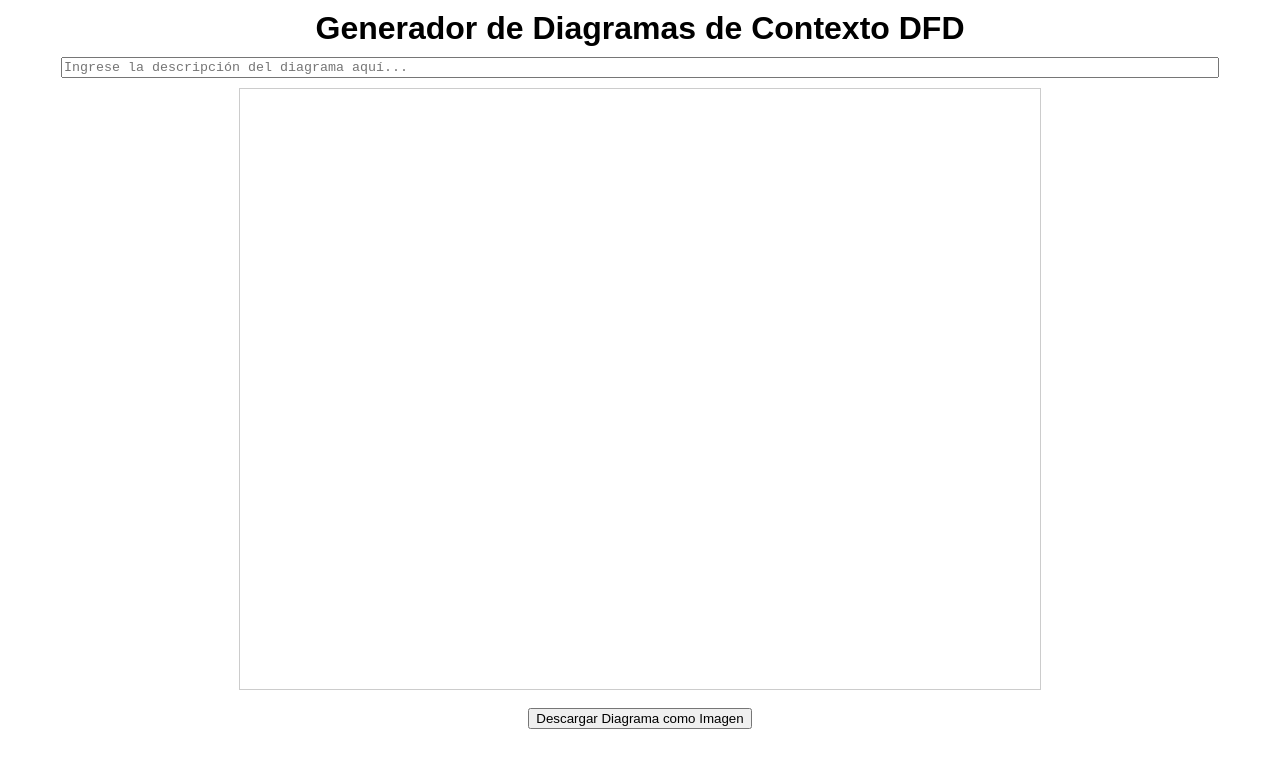
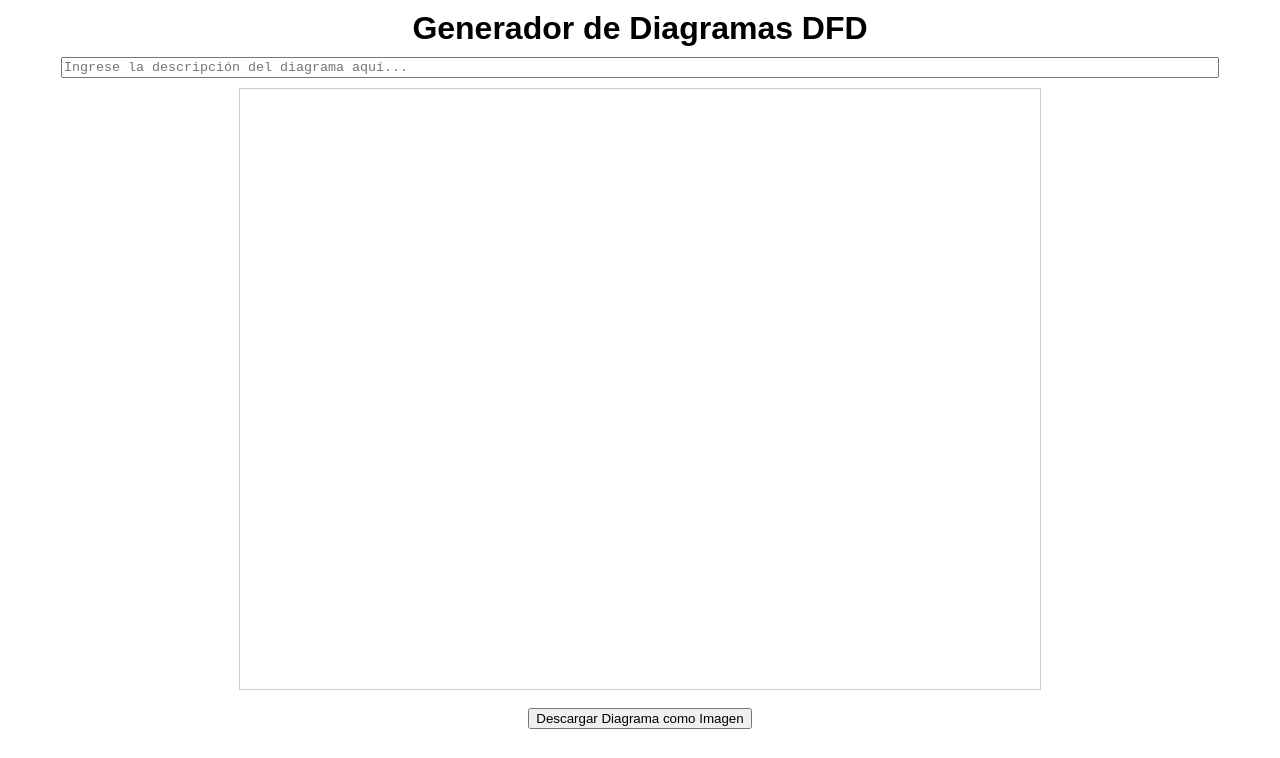
Before and after one commit to DavidValenciaX/dfd_diagrams_cytoscape, a plain HTML site: page index.html in a window 1280 px wide. Shown: the top 758 px of the page. Drawn offline with Linux system fonts and the light colour scheme; a script that the page names is missing.

Commit message:
refactor: cambio de titulo

```diff
--- a/index.html
+++ b/index.html
@@ -63,7 +63,7 @@
 </head>
 
 <body>
-    <h1 class="title">Generador de Diagramas de Contexto DFD</h1>
+    <h1 class="title">Generador de Diagramas DFD</h1>
     <textarea id="input" placeholder="Ingrese la descripción del diagrama aquí..."></textarea>
     <div id="cy"></div>
     <br>
```
